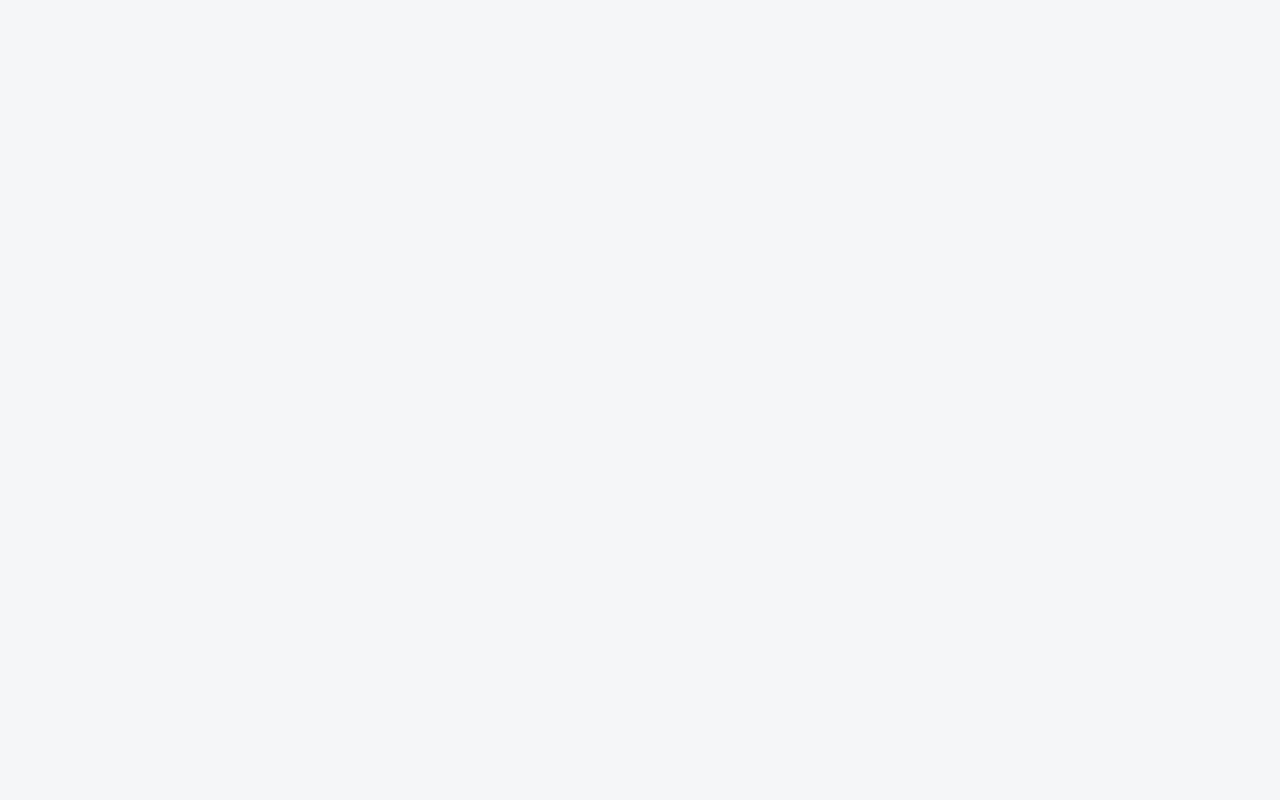
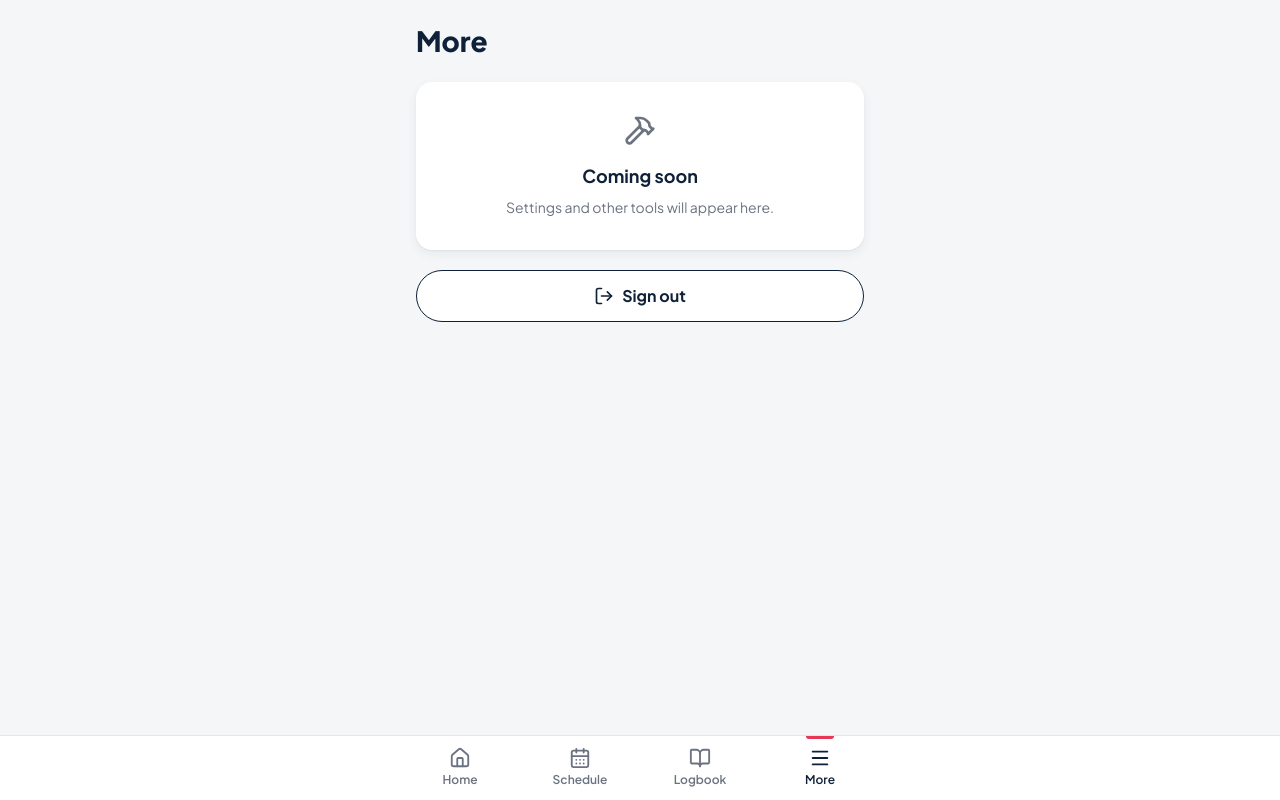
Before and after one commit to KejuuS/Susi-Air, a Nuxt app in the folder nuxt/: page /more in a window 1280 px wide. Before the commit this address had no page. Built offline with nearby package versions, Linux system fonts and the light colour scheme.

Commit message:
feat(web): add bottom navigation and placeholder pages

```diff
--- a/nuxt/assets/styles/_tokens.scss
+++ b/nuxt/assets/styles/_tokens.scss
@@ -54,3 +54,4 @@ $shadow-card: 0 1px 2px rgba(14, 33, 56, 0.06), 0 4px 12px rgba(14, 33, 56, 0.06
 // Layout
 $container-max-width: 480px;
 $gutter: 16px;
+$bottom-nav-height: 64px;
--- a/nuxt/assets/styles/main.scss
+++ b/nuxt/assets/styles/main.scss
@@ -49,3 +49,9 @@ button {
 .visually-hidden {
   @include visually-hidden;
 }
+
+.page-title {
+  margin-bottom: $space-5;
+  font-size: $text-2xl;
+  font-weight: $font-extrabold;
+}
--- /dev/null
+++ b/nuxt/components/AppBottomNav.vue
@@ -0,0 +1,85 @@
+<script setup lang="ts">
+import { BookOpen, CalendarDays, House, Menu } from 'lucide-vue-next'
+
+const items = [
+  { to: '/', label: 'Home', icon: House },
+  { to: '/schedule', label: 'Schedule', icon: CalendarDays },
+  { to: '/logbook', label: 'Logbook', icon: BookOpen },
+  { to: '/more', label: 'More', icon: Menu },
+]
+
+const route = useRoute()
+
+// Schedule stays active on its detail pages too.
+function isActive(to: string): boolean {
+  return to === '/' ? route.path === '/' : route.path.startsWith(to)
+}
+</script>
+
+<template>
+  <nav class="bottom-nav" aria-label="Main">
+    <ul class="bottom-nav__list">
+      <li v-for="item in items" :key="item.to">
+        <NuxtLink
+          :to="item.to"
+          class="bottom-nav__link"
+          :class="{ 'bottom-nav__link--active': isActive(item.to) }"
+          :aria-current="isActive(item.to) ? 'page' : undefined"
+        >
+          <component :is="item.icon" :size="22" aria-hidden="true" />
+          <span>{{ item.label }}</span>
+        </NuxtLink>
+      </li>
+    </ul>
+  </nav>
+</template>
+
+<style lang="scss" scoped>
+.bottom-nav {
+  position: fixed;
+  right: 0;
+  bottom: 0;
+  left: 0;
+  z-index: 10;
+  border-top: 1px solid $color-border;
+  background: $color-surface;
+  padding-bottom: env(safe-area-inset-bottom);
+}
+
+.bottom-nav__list {
+  display: grid;
+  grid-template-columns: repeat(4, 1fr);
+  max-width: $container-max-width;
+  margin: 0 auto;
+  padding: 0;
+  list-style: none;
+}
+
+.bottom-nav__link {
+  position: relative;
+  display: flex;
+  flex-direction: column;
+  align-items: center;
+  justify-content: center;
+  gap: 2px;
+  height: $bottom-nav-height;
+  color: $color-text-muted;
+  font-size: $text-xs;
+  font-weight: $font-semibold;
+  text-decoration: none;
+
+  &--active {
+    color: $color-navy;
+
+    &::before {
+      content: '';
+      position: absolute;
+      top: 0;
+      width: 28px;
+      height: 3px;
+      border-radius: 0 0 3px 3px;
+      background: $color-red;
+    }
+  }
+}
+</style>
--- /dev/null
+++ b/nuxt/components/ComingSoon.vue
@@ -0,0 +1,41 @@
+<script setup lang="ts">
+import { Hammer } from 'lucide-vue-next'
+
+defineProps<{ title: string; message: string }>()
+</script>
+
+<template>
+  <div class="coming-soon">
+    <Hammer :size="32" class="coming-soon__icon" aria-hidden="true" />
+    <h2 class="coming-soon__title">{{ title }}</h2>
+    <p class="coming-soon__message">{{ message }}</p>
+    <slot />
+  </div>
+</template>
+
+<style lang="scss" scoped>
+.coming-soon {
+  @include card;
+  display: flex;
+  flex-direction: column;
+  align-items: center;
+  gap: $space-2;
+  padding: $space-8 $space-6;
+  text-align: center;
+}
+
+.coming-soon__icon {
+  margin-bottom: $space-2;
+  color: $color-text-muted;
+}
+
+.coming-soon__title {
+  font-size: $text-lg;
+  font-weight: $font-bold;
+}
+
+.coming-soon__message {
+  color: $color-text-muted;
+  font-size: $text-sm;
+}
+</style>
--- a/nuxt/components/base/BaseButton.vue
+++ b/nuxt/components/base/BaseButton.vue
@@ -4,15 +4,22 @@ import { LoaderCircle } from 'lucide-vue-next'
 withDefaults(
   defineProps<{
     type?: 'button' | 'submit'
+    variant?: 'primary' | 'secondary'
     loading?: boolean
     disabled?: boolean
   }>(),
-  { type: 'button', loading: false, disabled: false },
+  { type: 'button', variant: 'primary', loading: false, disabled: false },
 )
 </script>
 
 <template>
-  <button :type="type" class="button" :disabled="disabled || loading" :aria-busy="loading">
+  <button
+    :type="type"
+    class="button"
+    :class="`button--${variant}`"
+    :disabled="disabled || loading"
+    :aria-busy="loading"
+  >
     <LoaderCircle v-if="loading" class="button__spinner" :size="20" aria-hidden="true" />
     <slot />
   </button>
@@ -45,6 +52,13 @@ withDefaults(
   }
 }
 
+.button--secondary {
+  border: 1.5px solid $color-navy;
+  background: $color-surface;
+  color: $color-navy;
+  font-size: $text-md;
+}
+
 .button__spinner {
   animation: spin 0.8s linear infinite;
 }
--- a/nuxt/layouts/default.vue
+++ b/nuxt/layouts/default.vue
@@ -3,6 +3,7 @@
     <main class="layout__main">
       <slot />
     </main>
+    <AppBottomNav />
   </div>
 </template>
 
@@ -15,5 +16,6 @@
   max-width: $container-max-width;
   margin: 0 auto;
   padding: $space-5 $gutter;
+  padding-bottom: calc($bottom-nav-height + $space-6 + env(safe-area-inset-bottom));
 }
 </style>
--- /dev/null
+++ b/nuxt/pages/logbook.vue
@@ -0,0 +1,10 @@
+<script setup lang="ts">
+useHead({ title: 'Logbook · Susi Air Pilot' })
+</script>
+
+<template>
+  <div>
+    <h1 class="page-title">Logbook</h1>
+    <ComingSoon title="Coming soon" message="Your flight logbook will appear here." />
+  </div>
+</template>
--- /dev/null
+++ b/nuxt/pages/more.vue
@@ -0,0 +1,36 @@
+<script setup lang="ts">
+import { LogOut } from 'lucide-vue-next'
+
+useHead({ title: 'More · Susi Air Pilot' })
+
+const auth = useAuthStore()
+
+async function signOut() {
+  devLog('ui', 'Sign out button clicked')
+  auth.logout()
+  await navigateTo('/login')
+}
+</script>
+
+<template>
+  <div class="more">
+    <h1 class="page-title">More</h1>
+    <ComingSoon title="Coming soon" message="Settings and other tools will appear here." />
+    <BaseButton variant="secondary" @click="signOut">
+      <LogOut :size="20" aria-hidden="true" />
+      Sign out
+    </BaseButton>
+  </div>
+</template>
+
+<style lang="scss" scoped>
+.more {
+  display: flex;
+  flex-direction: column;
+  gap: $space-5;
+
+  .page-title {
+    margin-bottom: 0;
+  }
+}
+</style>
--- /dev/null
+++ b/nuxt/pages/schedule/index.vue
@@ -0,0 +1,10 @@
+<script setup lang="ts">
+useHead({ title: 'Schedule · Susi Air Pilot' })
+</script>
+
+<template>
+  <div>
+    <h1 class="page-title">Schedule</h1>
+    <ComingSoon title="Schedule" message="The monthly calendar is on its way." />
+  </div>
+</template>
```
